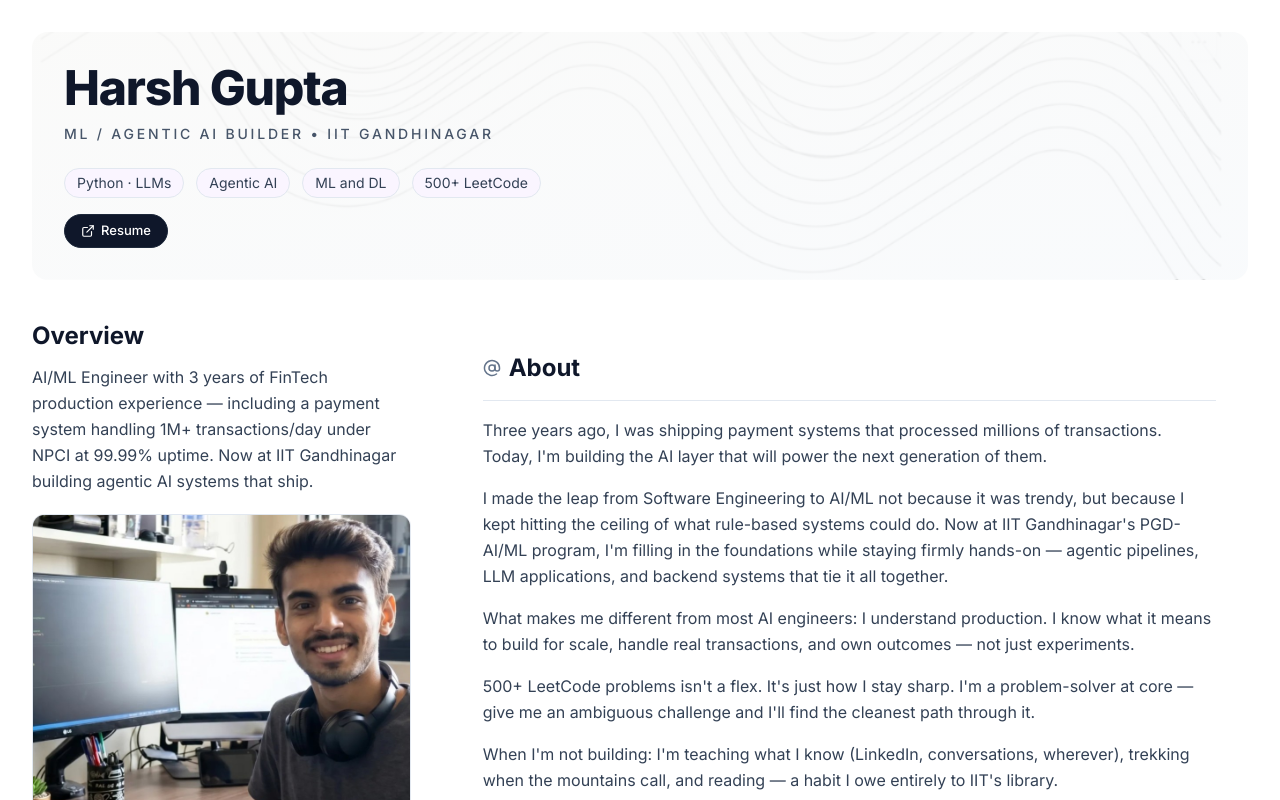
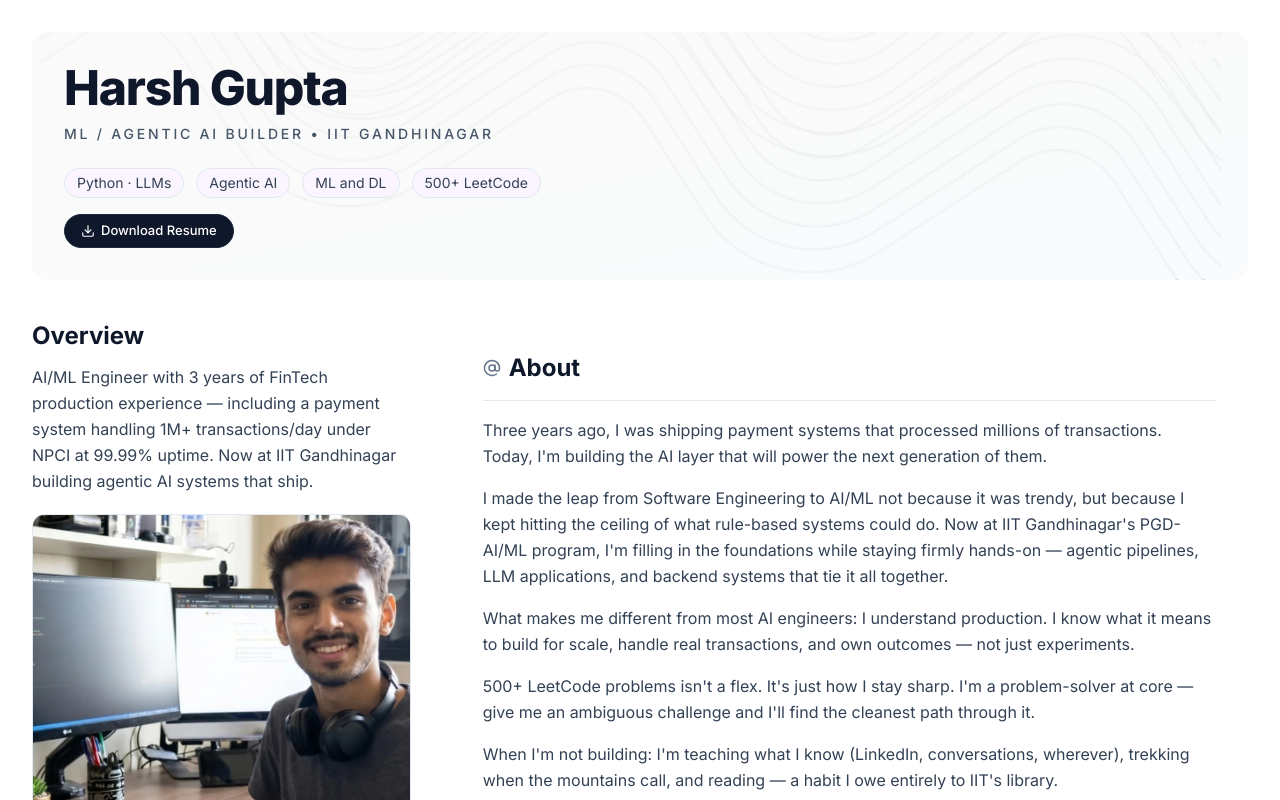
Before and after one commit to itsharsh01/portfolio-harsh, a React (Vite) app: page / in a window 1280 px wide. Shown: the top 800 px of the page. Built offline with nearby package versions, Linux system fonts and the light colour scheme.

Commit message:
resume changes

```diff
--- a/src/components/Header.jsx
+++ b/src/components/Header.jsx
@@ -1,9 +1,7 @@
-import { ExternalLink } from 'lucide-react'
+import { Download } from 'lucide-react'
 import SectionLink from './SectionLink'
 
 function Header({ header }) {
-  const resumeUrl = header.resumeLink || '#'
-
   const coverStyle = header.coverImage
     ? {
         backgroundImage: `linear-gradient(to bottom right, rgba(250, 250, 249, 0.94), rgba(248, 250, 252, 0.9)), url(${header.coverImage})`,
@@ -39,15 +37,12 @@ function Header({ header }) {
             ))}
           </div>
           <a
-            href={resumeUrl}
-            target="_blank"
-            rel="noopener noreferrer"
-            aria-label="Resume — opens PDF in a new tab"
-            title="Opens in a new tab"
+            href={header.resumeLink || '#'}
+            download="Harsh-Gupta-Resume.pdf"
             className="flex items-center gap-1.5 rounded-full border border-slate-800 bg-slate-900 px-4 py-1.5 text-[13px] font-medium text-white transition hover:bg-slate-800 hover:shadow-md"
           >
-            <ExternalLink size={14} aria-hidden />
-            Resume
+            <Download size={14} />
+            Download Resume
           </a>
         </div>
       </div>
```
